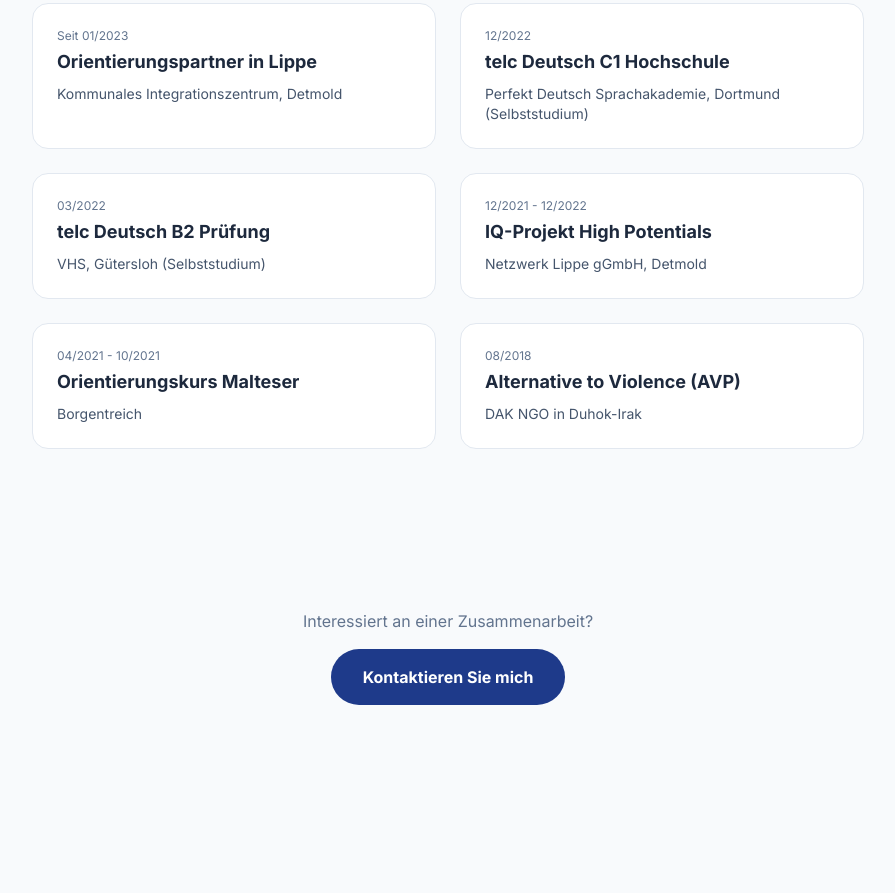
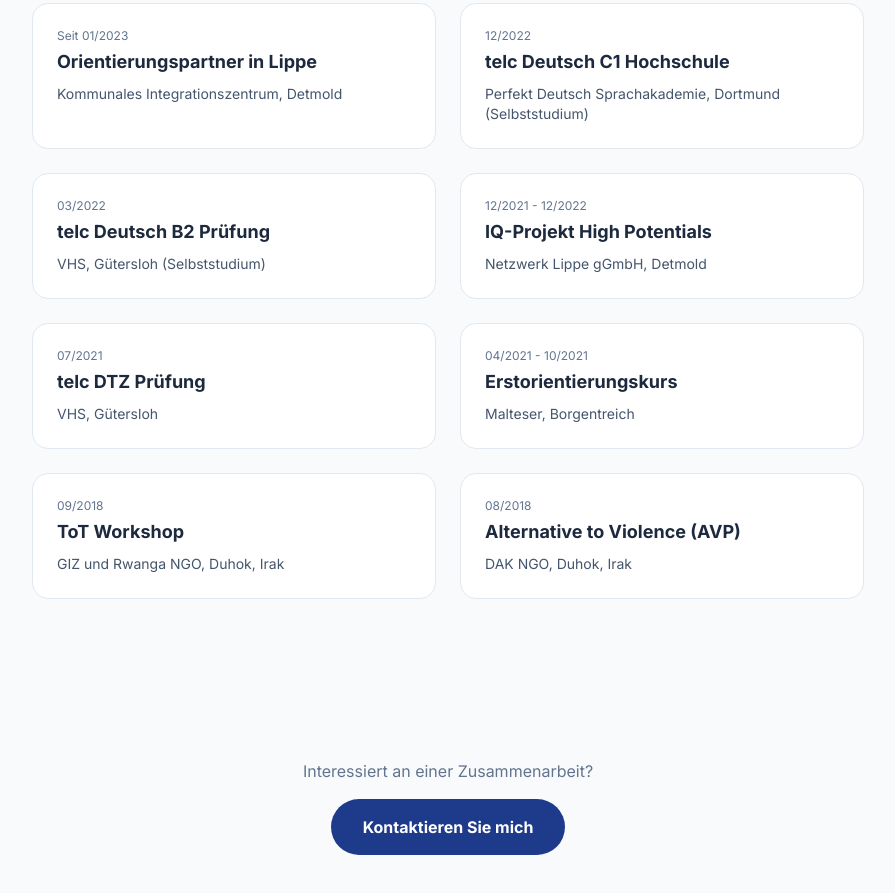
Before and after one commit to sherwan-dev/sherwan-dot-me, a website built with Vite: page index.html in a window 1280 px wide. Shown: the part 2109-3002 px from the top of the page, without its empty margins (352-1247 px from the left). Before the commit the page ends 2958 px from the top, so only its background shows below. Built offline with nearby package versions, Linux system fonts and the light colour scheme.

Commit message:
updated professional-development block

```diff
--- a/index.html
+++ b/index.html
@@ -446,12 +446,34 @@
               <div
                 class="p-6 rounded-2xl bg-white dark:bg-slate-900 border border-slate-200 dark:border-slate-800 hover:shadow-lg transition-shadow"
               >
+                <div class="text-xs text-slate-500 mb-1">07/2021</div>
+                <h4 class="font-bold text-lg mb-2">
+                  telc DTZ Prüfung
+                </h4>
+                <p class="text-sm text-slate-600 dark:text-slate-400">
+                  VHS, Gütersloh
+                </p>
+              </div>
+              <div
+                class="p-6 rounded-2xl bg-white dark:bg-slate-900 border border-slate-200 dark:border-slate-800 hover:shadow-lg transition-shadow"
+              >
                 <div class="text-xs text-slate-500 mb-1">04/2021 - 10/2021</div>
                 <h4 class="font-bold text-lg mb-2">
-                  Orientierungskurs Malteser
+                  Erstorientierungskurs
                 </h4>
                 <p class="text-sm text-slate-600 dark:text-slate-400">
-                  Borgentreich
+                 Malteser, Borgentreich
+                </p>
+              </div>
+              <div
+                class="p-6 rounded-2xl bg-white dark:bg-slate-900 border border-slate-200 dark:border-slate-800 hover:shadow-lg transition-shadow"
+              >
+                <div class="text-xs text-slate-500 mb-1">09/2018</div>
+                <h4 class="font-bold text-lg mb-2">
+                  ToT Workshop
+                </h4>
+                <p class="text-sm text-slate-600 dark:text-slate-400">
+                  GIZ und Rwanga NGO, Duhok, Irak
                 </p>
               </div>
               <div
@@ -462,7 +484,7 @@
                   Alternative to Violence (AVP)
                 </h4>
                 <p class="text-sm text-slate-600 dark:text-slate-400">
-                  DAK NGO in Duhok-Irak
+                  DAK NGO, Duhok, Irak
                 </p>
               </div>
             </div>
```
